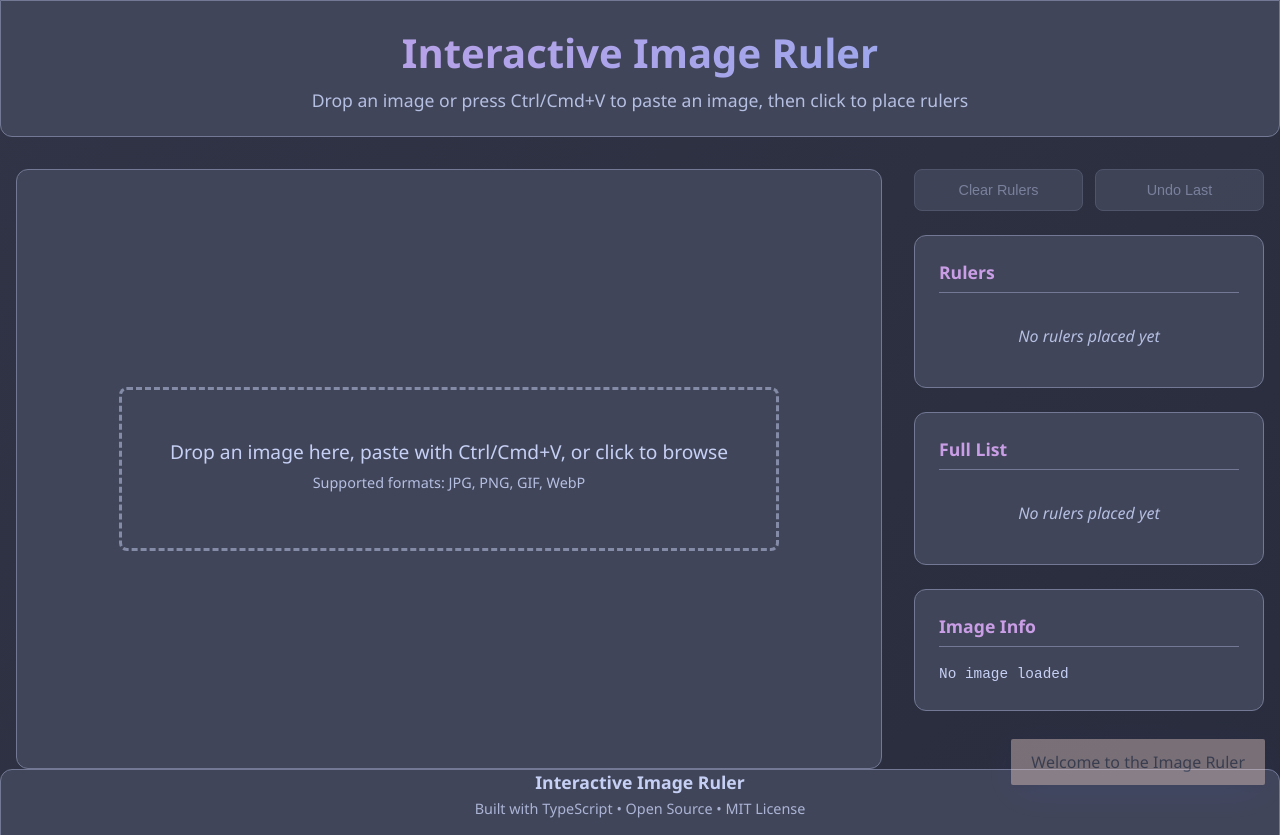
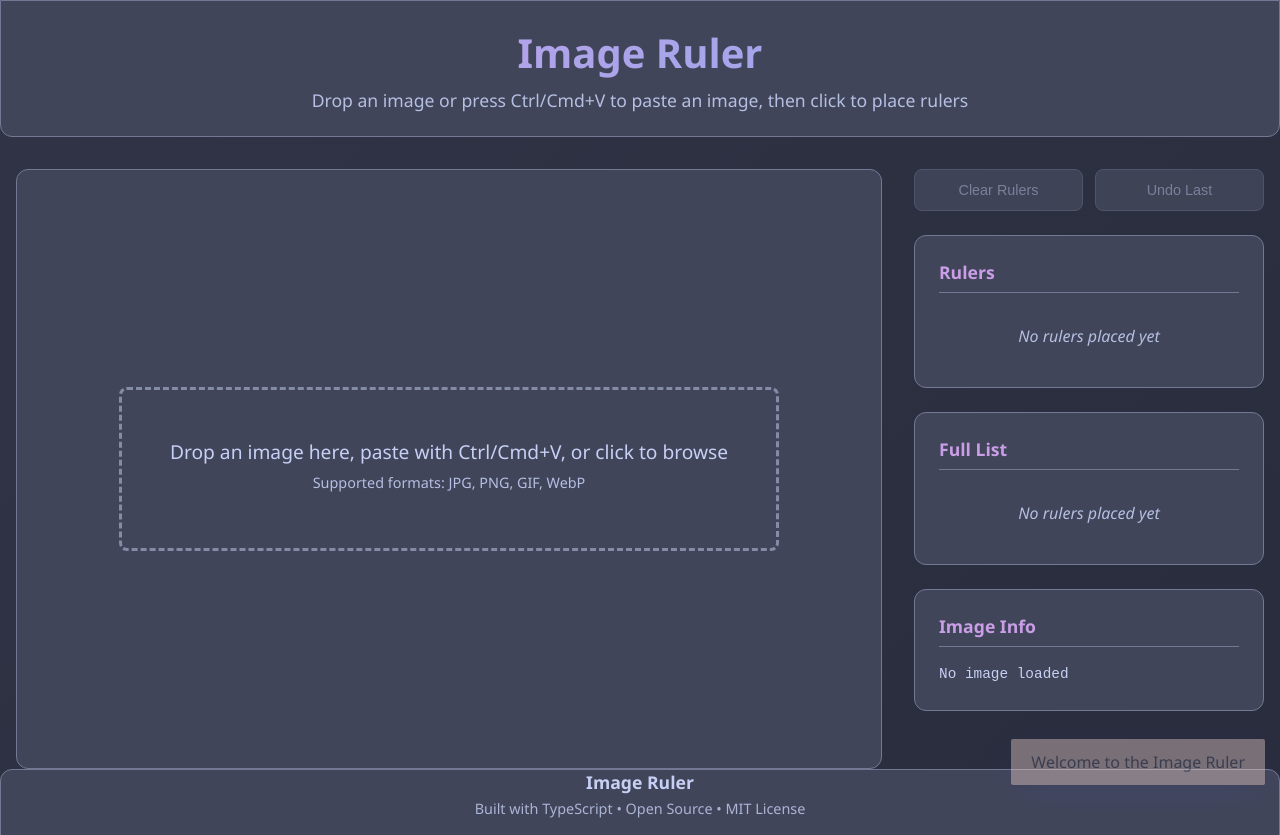
Before and after one commit to tomast1337/image-ruler-page, a website: page index.html in a window 1280 px wide. Shown: the top 835 px of the page. Drawn offline with nearby package versions, Linux system fonts and the light colour scheme.

Commit message:
refactor: simplify title and header text from "Interactive Image Ruler" to "Image Ruler" for consistency across the application

```diff
--- a/index.html
+++ b/index.html
@@ -4,7 +4,7 @@
 <head>
     <meta charset="UTF-8">
     <meta name="viewport" content="width=device-width, initial-scale=1.0">
-    <title>Interactive Image Ruler</title>
+    <title>Image Ruler</title>
     <link rel="stylesheet" href="style.css">
     <link rel="icon" href="favicon.ico">
     <link rel="stylesheet" type="text/css" href="https://cdn.jsdelivr.net/npm/toastify-js/src/toastify.min.css">
@@ -13,7 +13,7 @@
 <body>
 <div class="container">
     <header>
-        <h1>Interactive Image Ruler</h1>
+        <h1>Image Ruler</h1>
         <p>Drop an image or press Ctrl/Cmd+V to paste an image, then click to place rulers</p>
     </header>
 
@@ -59,7 +59,7 @@
     <footer class="footer">
         <div class="footer-content">
             <div class="footer-info">
-                <p class="footer-title">Interactive Image Ruler</p>
+                <p class="footer-title">Image Ruler</p>
                 <p class="footer-description">Built with TypeScript • Open Source • MIT License</p>
             </div>
             <div class="footer-links">
```
